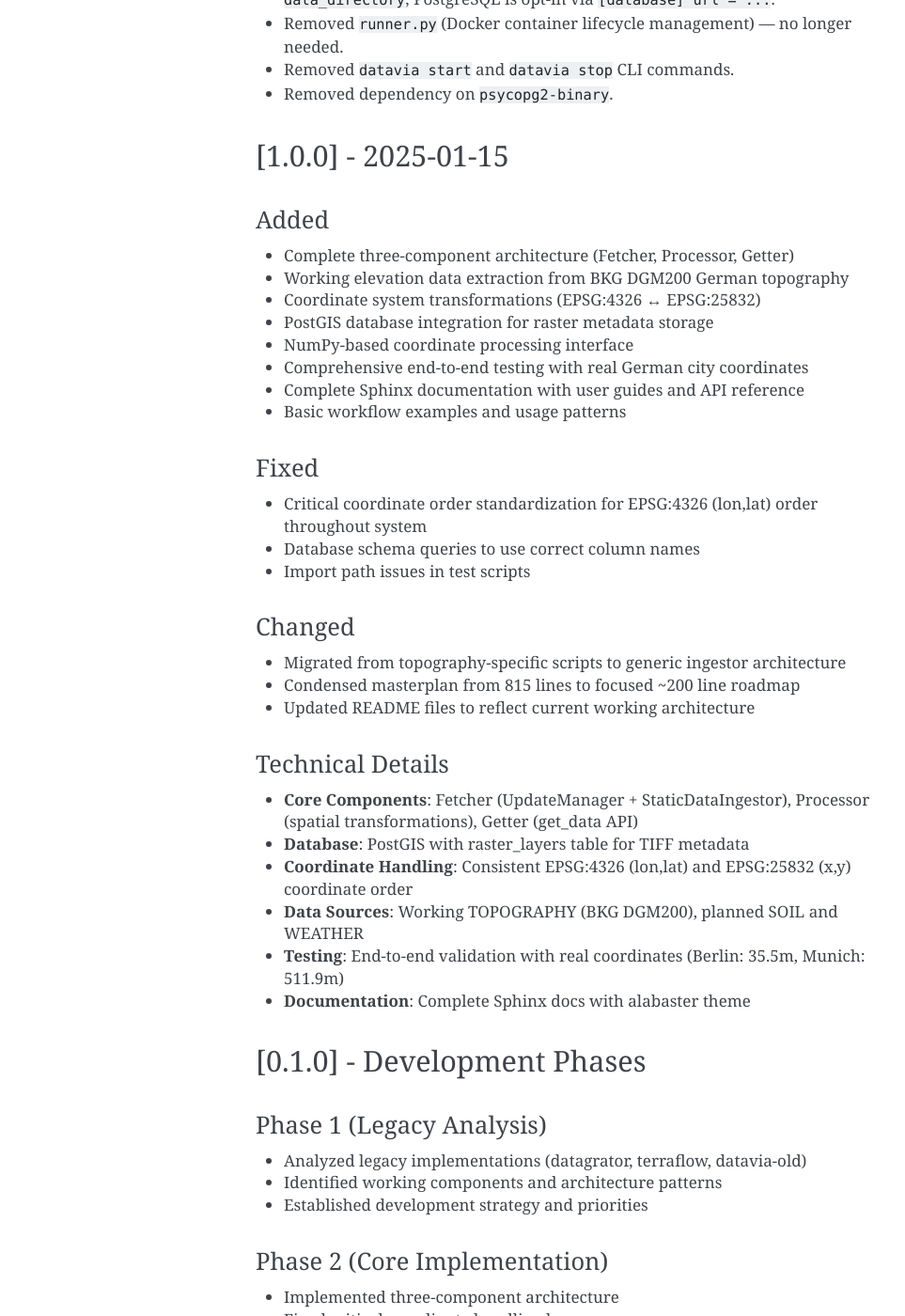
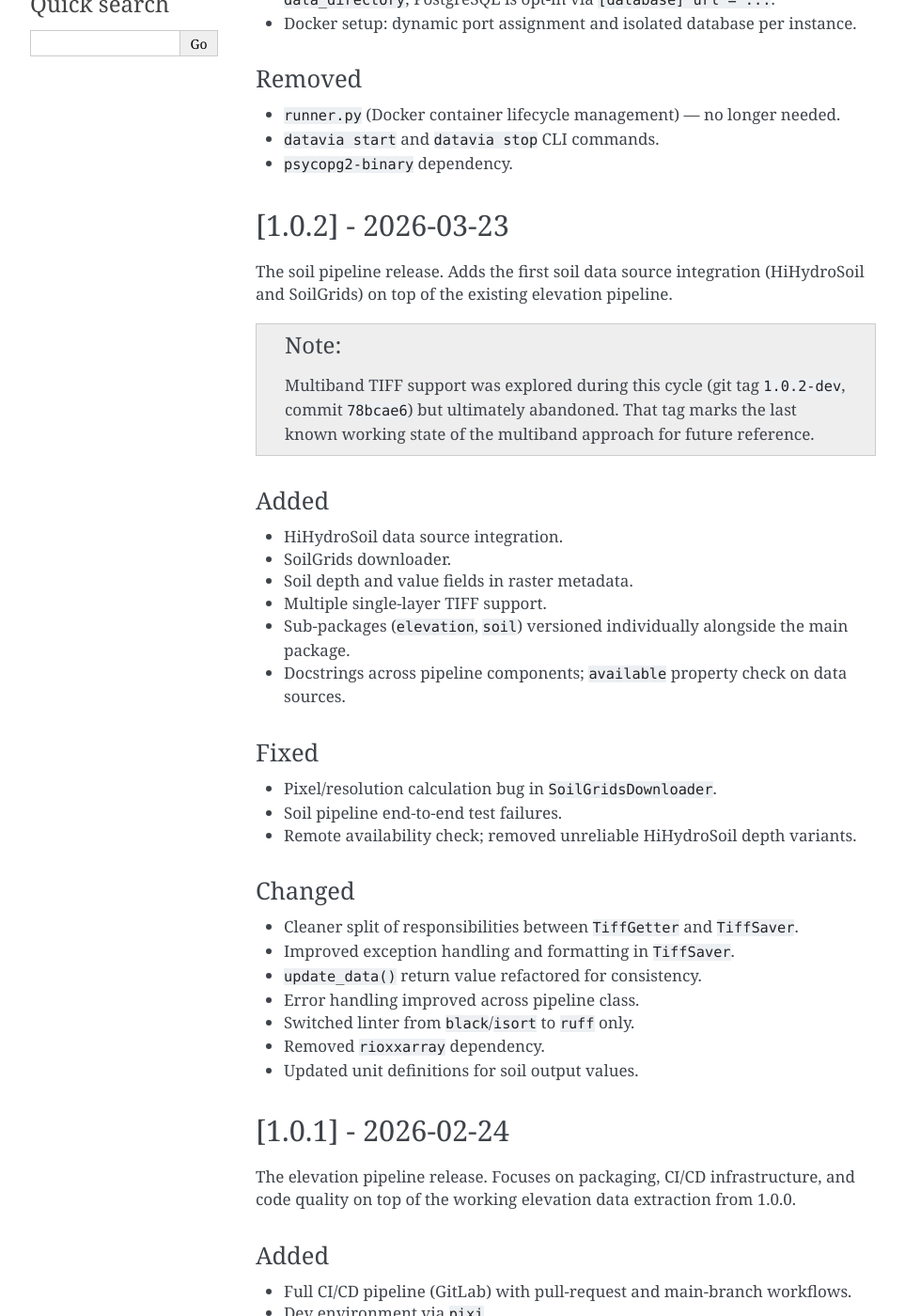
Before and after one commit to tree-d/datavia, a Sphinx documentation site: the page built from docs/changelog.rst, in a window 1280 px wide and 1400 px high, scrolled down 678 px. Shown: the whole window at 94% size, without its empty margins (148-1111 px from the left). Built offline with Sphinx 7.4.7, drawn with Linux system fonts in a browser that asks for light colours; some of the changed text lies outside the part shown.

Commit message:
update changelog

```diff
--- a/docs/changelog.rst
+++ b/docs/changelog.rst
@@ -6,8 +6,8 @@ All notable changes to Datavia will be documented in this file.
 The format is based on `Keep a Changelog <https://keepachangelog.com/en/1.0.0/>`_,
 and this project adheres to `Semantic Versioning <https://semver.org/spec/v2.0.0.html>`_.
 
-[Unreleased] — SQLite Migration
----------------------------------
+[Unreleased] — 1.0.3
+----------------------
 
 Changed
 ~~~~~~~
@@ -27,75 +27,124 @@ Changed
   ``check_same_thread=False`` instead.
 - ``config.database_url`` now defaults to a SQLite URL derived from
   ``data_directory``; PostgreSQL is opt-in via ``[database] url = ...``.
-- Removed ``runner.py`` (Docker container lifecycle management) — no longer
-  needed.
-- Removed ``datavia start`` and ``datavia stop`` CLI commands.
-- Removed dependency on ``psycopg2-binary``.
+- Docker setup: dynamic port assignment and isolated database per instance.
+
+Removed
+~~~~~~~
+- ``runner.py`` (Docker container lifecycle management) — no longer needed.
+- ``datavia start`` and ``datavia stop`` CLI commands.
+- ``psycopg2-binary`` dependency.
+
+[1.0.2] - 2026-03-23
+----------------------
+
+The soil pipeline release. Adds the first soil data source integration
+(HiHydroSoil and SoilGrids) on top of the existing elevation pipeline.
+
+.. note::
+   Multiband TIFF support was explored during this cycle (git tag ``1.0.2-dev``,
+   commit ``78bcae6``) but ultimately abandoned. That tag marks the last known
+   working state of the multiband approach for future reference.
+
+Added
+~~~~~
+- HiHydroSoil data source integration.
+- SoilGrids downloader.
+- Soil depth and value fields in raster metadata.
+- Multiple single-layer TIFF support.
+- Sub-packages (``elevation``, ``soil``) versioned individually alongside
+  the main package.
+- Docstrings across pipeline components; ``available`` property check on
+  data sources.
+
+Fixed
+~~~~~
+- Pixel/resolution calculation bug in ``SoilGridsDownloader``.
+- Soil pipeline end-to-end test failures.
+- Remote availability check; removed unreliable HiHydroSoil depth variants.
+
+Changed
+~~~~~~~
+- Cleaner split of responsibilities between ``TiffGetter`` and ``TiffSaver``.
+- Improved exception handling and formatting in ``TiffSaver``.
+- ``update_data()`` return value refactored for consistency.
+- Error handling improved across pipeline class.
+- Switched linter from ``black``/``isort`` to ``ruff`` only.
+- Removed ``rioxxarray`` dependency.
+- Updated unit definitions for soil output values.
+
+[1.0.1] - 2026-02-24
+----------------------
+
+The elevation pipeline release. Focuses on packaging, CI/CD infrastructure,
+and code quality on top of the working elevation data extraction from 1.0.0.
+
+Added
+~~~~~
+- Full CI/CD pipeline (GitLab) with pull-request and main-branch workflows.
+- Dev environment via ``pixi``.
+- ``fiona`` as an explicit dependency.
+- Build system using ``pixi`` for PyPI and conda packaging.
+- Automated versioning script.
+
+Changed
+~~~~~~~
+- Repo moved from GitLab to new namespace; package layout restructured.
+- Renamed ``GetterTiff`` to follow naming convention.
+- Refactored function signatures for clarity.
+- Improved array conversion logic.
+- Enhanced Sphinx documentation; fixed doc build issues.
+- License updated across sub-packages.
 
 [1.0.0] - 2025-01-15
 ---------------------
 
+Initial stable release. Working elevation data extraction from BKG DGM200
+German topography with a PostGIS backend (Docker-based).
+
 Added
 ~~~~~
-- Complete three-component architecture (Fetcher, Processor, Getter)
-- Working elevation data extraction from BKG DGM200 German topography
-- Coordinate system transformations (EPSG:4326 ↔ EPSG:25832)
-- PostGIS database integration for raster metadata storage
-- NumPy-based coordinate processing interface
-- Comprehensive end-to-end testing with real German city coordinates
-- Complete Sphinx documentation with user guides and API reference
-- Basic workflow examples and usage patterns
+- Complete three-component architecture (Fetcher, Processor, Getter).
+- Elevation data extraction from BKG DGM200 German topography.
+- Coordinate system transformations (EPSG:4326 ↔ EPSG:25832).
+- PostGIS database integration for raster metadata storage.
+- NumPy-based coordinate processing interface.
+- End-to-end tests with real German city coordinates
+  (Berlin: 35.5 m, Munich: 511.9 m).
+- Sphinx documentation with user guides and API reference.
 
 Fixed
 ~~~~~
-- Critical coordinate order standardization for EPSG:4326 (lon,lat) order throughout system
-- Database schema queries to use correct column names
-- Import path issues in test scripts
+- Coordinate order standardization for EPSG:4326 (lon, lat) throughout.
+- Database schema queries to use correct column names.
+- Import path issues in test scripts.
 
 Changed
 ~~~~~~~
-- Migrated from topography-specific scripts to generic ingestor architecture
-- Condensed masterplan from 815 lines to focused ~200 line roadmap
-- Updated README files to reflect current working architecture
-
-Technical Details
-~~~~~~~~~~~~~~~~~
-- **Core Components**: Fetcher (UpdateManager + StaticDataIngestor), Processor (spatial transformations), Getter (get_data API)
-- **Database**: PostGIS with raster_layers table for TIFF metadata
-- **Coordinate Handling**: Consistent EPSG:4326 (lon,lat) and EPSG:25832 (x,y) coordinate order
-- **Data Sources**: Working TOPOGRAPHY (BKG DGM200), planned SOIL and WEATHER
-- **Testing**: End-to-end validation with real coordinates (Berlin: 35.5m, Munich: 511.9m)
-- **Documentation**: Complete Sphinx docs with alabaster theme
+- Migrated from topography-specific scripts to generic ingestor architecture.
+- Updated README files to reflect current working architecture.
 
 [0.1.0] - Development Phases
 -----------------------------
 
 Phase 1 (Legacy Analysis)
 ~~~~~~~~~~~~~~~~~~~~~~~~~
-- Analyzed legacy implementations (datagrator, terraflow, datavia-old)
-- Identified working components and architecture patterns
-- Established development strategy and priorities
+- Analyzed legacy implementations (datagrator, terraflow, datavia-old).
+- Identified working components and architecture patterns.
+- Established development strategy and priorities.
 
 Phase 2 (Core Implementation)
-~~~~~~~~~~~~~~~~~~~~~~~~~~~~~
-- Implemented three-component architecture
-- Fixed critical coordinate handling bugs
-- Achieved working elevation data extraction
-- Validated architecture with real German data
+~~~~~~~~~~~~~~~~~~~~~~~~~~~~~~
+- Implemented three-component architecture.
+- Fixed critical coordinate handling bugs.
+- Achieved working elevation data extraction.
+- Validated architecture with real German data.
 
 Future Releases
 ---------------
 
-[1.1.0] - Planned
-~~~~~~~~~~~~~~~~~
-- Additional data source integrations (soil, weather)
-- Performance optimizations and caching
-- Extended testing coverage
-- User experience improvements
-
-[1.2.0] - Planned
-~~~~~~~~~~~~~~~~~
-- Real-time data source support
-- Advanced analytics capabilities
-- Optional visualization dashboard
+[1.0.4] - Planned
+~~~~~~~~~~~~~~~~~~
+- Weather pipeline (branch ``weather`` in progress).
+- Real-time weather data source integration.
 - Extended geographic coverage
```
Also changed, not shown: README.md (+1 -1 lines).
